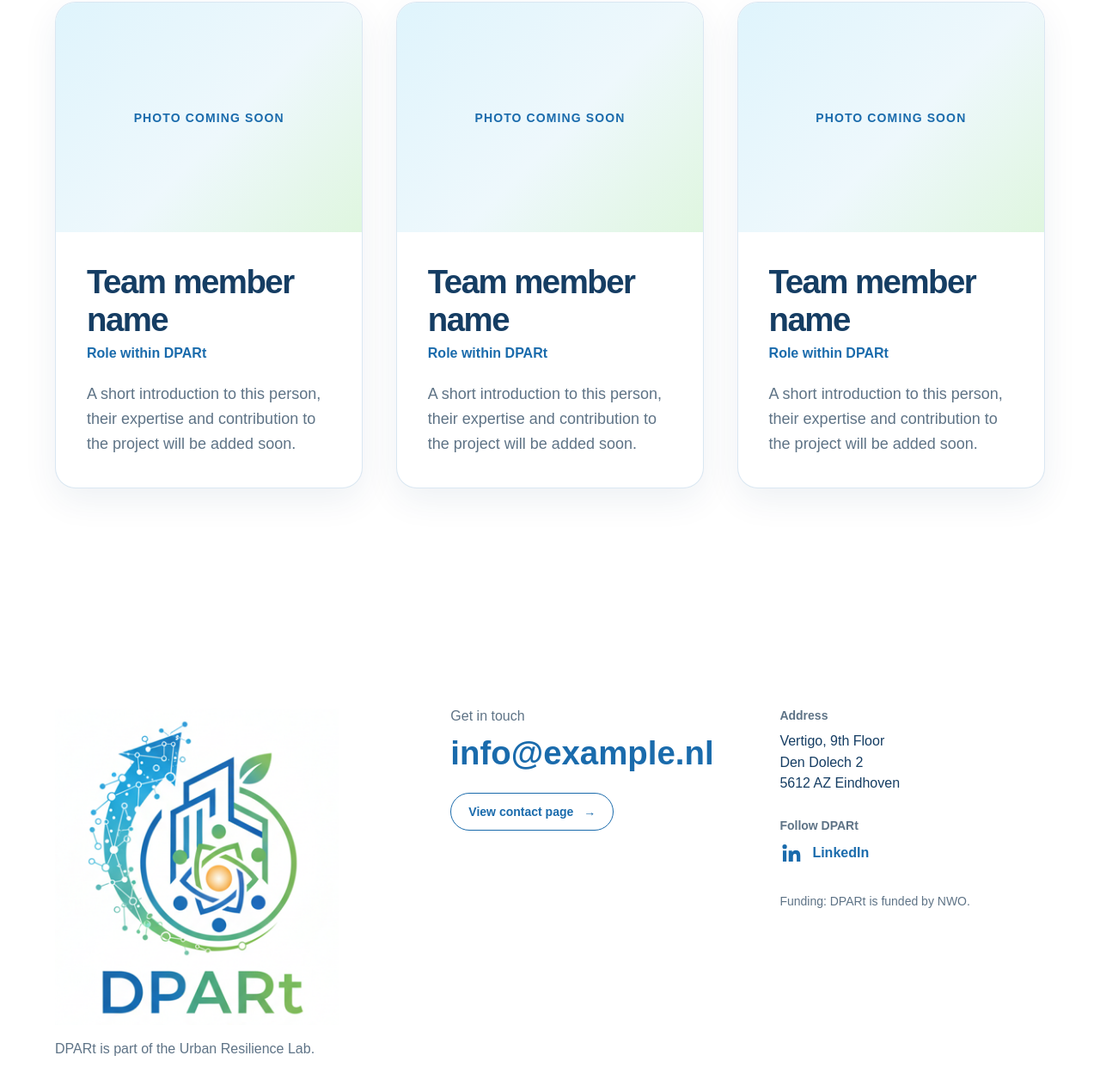
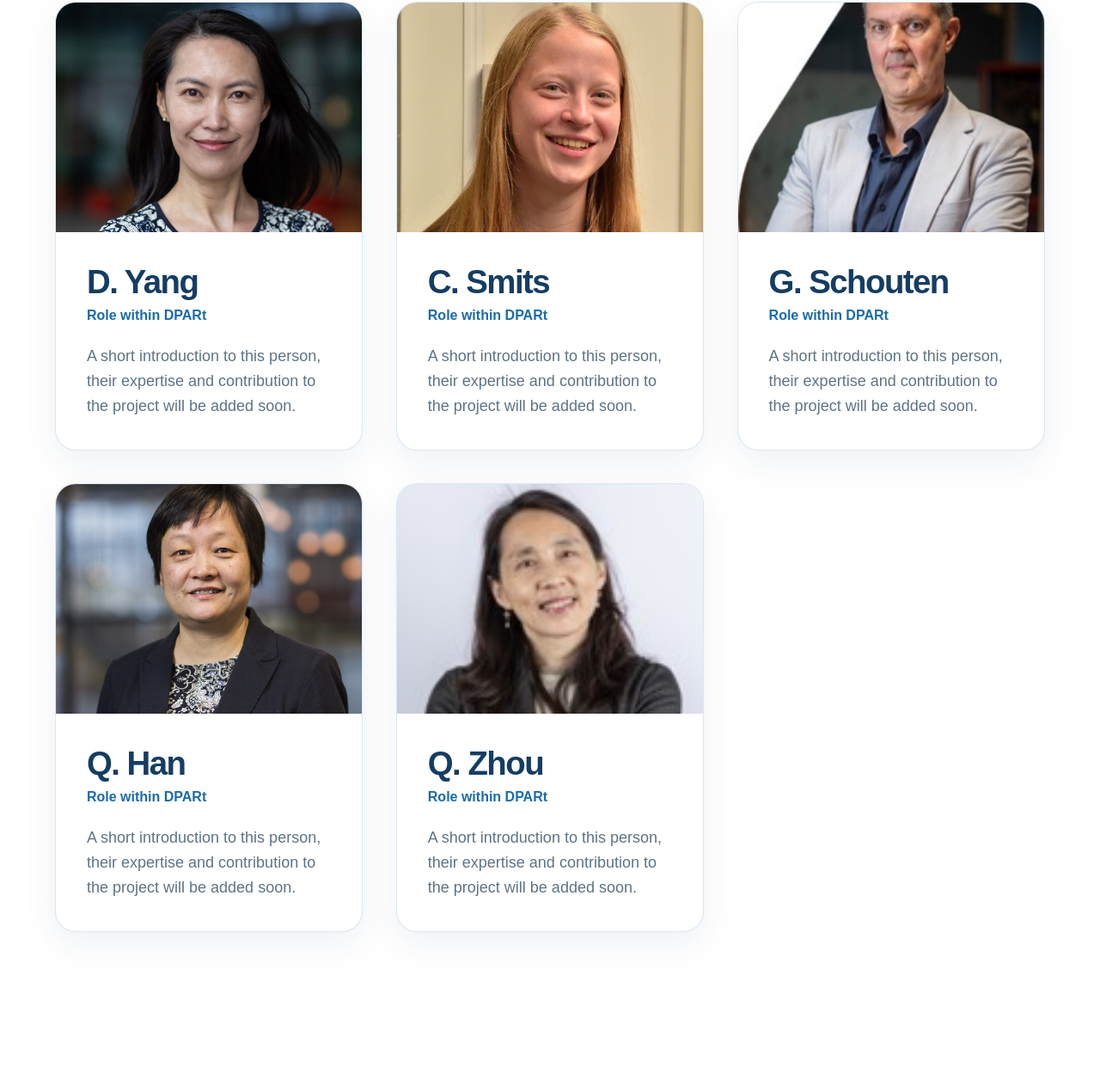
Before and after one commit to vigodegroot14/DPARt, a plain HTML site: page team.html in a window 1280 px wide. Shown: the part 827-2090 px from the top of the page at 86% size. Drawn offline with Linux system fonts and the light colour scheme.

Commit message:
Add team member photos

```diff
--- a/script.js
+++ b/script.js
@@ -189,17 +189,25 @@
     teamPageIntro:
       "Maak kennis met de mensen die samenwerken aan het DPARt-project.",
     teamPhotoPlaceholder: "Foto volgt",
-    teamMemberName1: "Naam teamlid",
+    teamMemberName1: "D. Yang",
     teamMemberRole1: "Rol binnen DPARt",
     teamMemberText1:
       "Een korte introductie over deze persoon, diens expertise en bijdrage aan het project volgt binnenkort.",
-    teamMemberName2: "Naam teamlid",
+    teamMemberName2: "C. Smits",
     teamMemberRole2: "Rol binnen DPARt",
     teamMemberText2:
       "Een korte introductie over deze persoon, diens expertise en bijdrage aan het project volgt binnenkort.",
-    teamMemberName3: "Naam teamlid",
+    teamMemberName3: "G. Schouten",
     teamMemberRole3: "Rol binnen DPARt",
     teamMemberText3:
+      "Een korte introductie over deze persoon, diens expertise en bijdrage aan het project volgt binnenkort.",
+    teamMemberName4: "Q. Han",
+    teamMemberRole4: "Rol binnen DPARt",
+    teamMemberText4:
+      "Een korte introductie over deze persoon, diens expertise en bijdrage aan het project volgt binnenkort.",
+    teamMemberName5: "Q. Zhou",
+    teamMemberRole5: "Rol binnen DPARt",
+    teamMemberText5:
       "Een korte introductie over deze persoon, diens expertise en bijdrage aan het project volgt binnenkort."
   },
 
@@ -386,17 +394,25 @@
     teamPageIntro:
       "Meet the people working together on the DPARt project.",
     teamPhotoPlaceholder: "Photo coming soon",
-    teamMemberName1: "Team member name",
+    teamMemberName1: "D. Yang",
     teamMemberRole1: "Role within DPARt",
     teamMemberText1:
       "A short introduction to this person, their expertise and contribution to the project will be added soon.",
-    teamMemberName2: "Team member name",
+    teamMemberName2: "C. Smits",
     teamMemberRole2: "Role within DPARt",
     teamMemberText2:
       "A short introduction to this person, their expertise and contribution to the project will be added soon.",
-    teamMemberName3: "Team member name",
+    teamMemberName3: "G. Schouten",
     teamMemberRole3: "Role within DPARt",
     teamMemberText3:
+      "A short introduction to this person, their expertise and contribution to the project will be added soon.",
+    teamMemberName4: "Q. Han",
+    teamMemberRole4: "Role within DPARt",
+    teamMemberText4:
+      "A short introduction to this person, their expertise and contribution to the project will be added soon.",
+    teamMemberName5: "Q. Zhou",
+    teamMemberRole5: "Role within DPARt",
+    teamMemberText5:
       "A short introduction to this person, their expertise and contribution to the project will be added soon."
   }
 };
--- a/style.css
+++ b/style.css
@@ -1580,6 +1580,15 @@
   text-transform: uppercase;
 }
 
+.team-photo {
+  display: block;
+  width: 100%;
+  aspect-ratio: 4 / 3;
+  object-fit: cover;
+  object-position: center 25%;
+  background: #eef8fc;
+}
+
 .team-card-copy {
   padding: clamp(24px, 3vw, 36px);
 }
--- a/team.html
+++ b/team.html
@@ -26,29 +26,47 @@
     <section class="team-section">
       <div class="container team-grid">
         <article class="team-card">
-          <div class="team-photo-placeholder" data-i18n="teamPhotoPlaceholder">Foto volgt</div>
+          <img class="team-photo" src="images/D.Yang.jpg" alt="Portret van D. Yang" loading="lazy" decoding="async">
           <div class="team-card-copy">
-            <h2 data-i18n="teamMemberName1">Naam teamlid</h2>
+            <h2 data-i18n="teamMemberName1">D. Yang</h2>
             <p class="team-role" data-i18n="teamMemberRole1">Rol binnen DPARt</p>
             <p class="team-description" data-i18n="teamMemberText1">Een korte introductie over deze persoon, diens expertise en bijdrage aan het project volgt binnenkort.</p>
           </div>
         </article>
 
         <article class="team-card">
-          <div class="team-photo-placeholder" data-i18n="teamPhotoPlaceholder">Foto volgt</div>
+          <img class="team-photo" src="images/DSC_0644%20(2).JPG" alt="Portret van C. Smits" loading="lazy" decoding="async">
           <div class="team-card-copy">
-            <h2 data-i18n="teamMemberName2">Naam teamlid</h2>
+            <h2 data-i18n="teamMemberName2">C. Smits</h2>
             <p class="team-role" data-i18n="teamMemberRole2">Rol binnen DPARt</p>
             <p class="team-description" data-i18n="teamMemberText2">Een korte introductie over deze persoon, diens expertise en bijdrage aan het project volgt binnenkort.</p>
           </div>
         </article>
 
         <article class="team-card">
-          <div class="team-photo-placeholder" data-i18n="teamPhotoPlaceholder">Foto volgt</div>
+          <img class="team-photo" src="images/G.%20Schouten.jpg" alt="Portret van G. Schouten" loading="lazy" decoding="async">
           <div class="team-card-copy">
-            <h2 data-i18n="teamMemberName3">Naam teamlid</h2>
+            <h2 data-i18n="teamMemberName3">G. Schouten</h2>
             <p class="team-role" data-i18n="teamMemberRole3">Rol binnen DPARt</p>
             <p class="team-description" data-i18n="teamMemberText3">Een korte introductie over deze persoon, diens expertise en bijdrage aan het project volgt binnenkort.</p>
+          </div>
+        </article>
+
+        <article class="team-card">
+          <img class="team-photo" src="images/Q.Han.jpg" alt="Portret van Q. Han" loading="lazy" decoding="async">
+          <div class="team-card-copy">
+            <h2 data-i18n="teamMemberName4">Q. Han</h2>
+            <p class="team-role" data-i18n="teamMemberRole4">Rol binnen DPARt</p>
+            <p class="team-description" data-i18n="teamMemberText4">Een korte introductie over deze persoon, diens expertise en bijdrage aan het project volgt binnenkort.</p>
+          </div>
+        </article>
+
+        <article class="team-card">
+          <img class="team-photo" src="images/Q.Zhou.jpg" alt="Portret van Q. Zhou" loading="lazy" decoding="async">
+          <div class="team-card-copy">
+            <h2 data-i18n="teamMemberName5">Q. Zhou</h2>
+            <p class="team-role" data-i18n="teamMemberRole5">Rol binnen DPARt</p>
+            <p class="team-description" data-i18n="teamMemberText5">Een korte introductie over deze persoon, diens expertise en bijdrage aan het project volgt binnenkort.</p>
           </div>
         </article>
       </div>
```
Also changed, not shown: images/D.Yang.jpg (added), images/DSC_0644 (2).JPG (added), images/G. Schouten.jpg (added), images/Q.Han.jpg (added), images/Q.Zhou.jpg (added).
